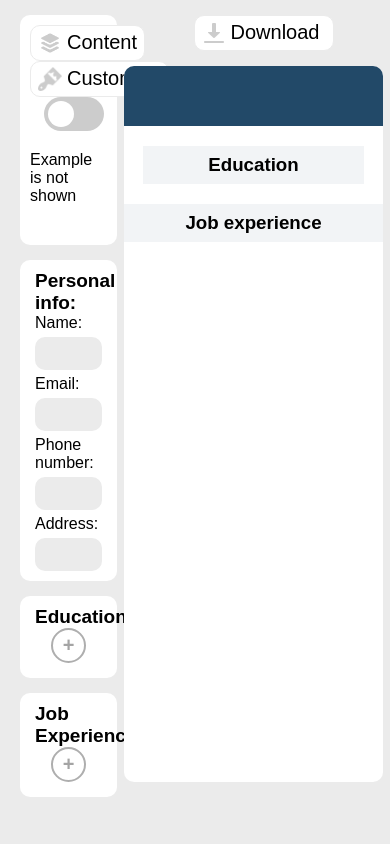
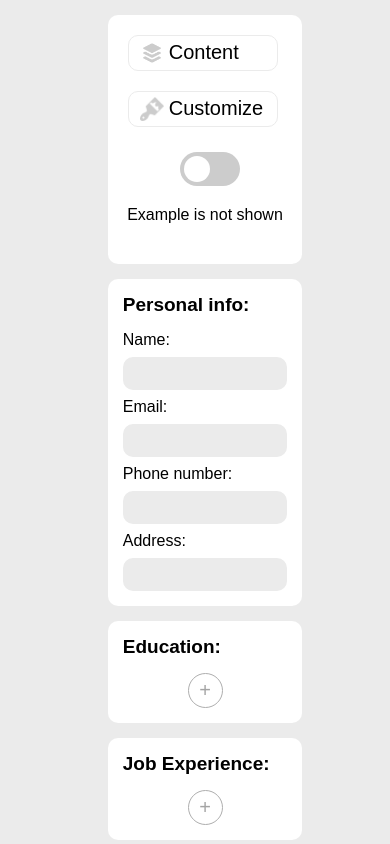
Before and after one commit to vasenkom/CV-maker, a React (Vite) app in the folder cvMaker/: page / in a window 390 px wide. Shown: the top 844 px of the page. Built offline with nearby package versions, Linux system fonts and the light colour scheme.

Commit message:
add responsive css

```diff
--- a/cvMaker/src/index.css
+++ b/cvMaker/src/index.css
@@ -2,7 +2,7 @@
   box-sizing: border-box;
   margin: 0;
   padding: 0;
-  font-family: "Libre Franklin", sans-serif;
+  /* font-family: "Libre Franklin", sans-serif; */
 }
 body {
   background-color: rgb(235, 235, 235);
@@ -20,6 +20,13 @@ body {
   display: flex;
   flex-direction: column;
   width: 30%; /* Maybe more */
+  font-family: "Libre Franklin", sans-serif;
+}
+.settingsButtonDiv {
+  display: flex;
+  flex-direction: row;
+  gap: 10px;
+  margin-bottom: 15px;
 }
 #Right {
   display: flex;
@@ -37,7 +44,16 @@ body {
   background-color: white;
   border-radius: 10px;
 }
-input {
+#form2 {
+  margin-top: 15px;
+  margin-left: 20px;
+  display: flex;
+  flex-direction: row;
+  align-items: center;
+  background-color: white;
+  border-radius: 10px;
+}
+input[type="text"] {
   border: 1px solid transparent;
   border-radius: 10px;
   background-color: rgb(235, 235, 235);
@@ -51,15 +67,27 @@ input:focus-visible {
 #personalForm {
   display: flex;
   flex-direction: column;
-  gap: 5px;
-  margin: 0px 15px 10px 15px;
+  gap: 8px;
+  margin: 0px 15px 15px 15px;
 }
 .personal-info-label {
-  margin-top: 10px;
-  margin-left: 15px;
-  margin-right: 15px;
+  margin: 15px 15px;
   font-size: 19px;
   font-weight: 600;
+}
+.dateFormMain {
+  display: flex;
+  flex-direction: row;
+  margin-right: 10px;
+  /* justify-content: space-between; */
+  gap: 10px;
+}
+.dateForm {
+  display: flex;
+  flex-direction: column;
+  justify-content: center;
+  gap: 5px;
+  width: 50%;
 }
 input[type="text"],
 select {
@@ -69,16 +97,16 @@ select {
   width: 95%;
   height: 100%;
   border: none;
-  border-radius: 10px;
+  border-radius: 0px;
   background: #ffffff;
   margin-top: 15px;
   margin-bottom: 15px;
 }
 #head {
   text-align: center;
-  background-color: #224968;
-  color: white;
-  border-radius: 10px 10px 0px 0px;
+  /* background-color: #224968; */
+  color: black;
+  border-radius: 0;
 }
 #secondLine {
   display: flex;
@@ -89,7 +117,8 @@ select {
   padding-top: 10px;
   padding-bottom: 15px;
 }
-#education {
+#education,
+#jobExperience {
   display: flex;
   flex-direction: column;
   align-items: center; /* Centers the content horizontally */
@@ -97,6 +126,7 @@ select {
   width: 85%;
   margin: 10px auto; /* Centers the entire #education div horizontally */
 }
+
 .header-text {
   display: flex;
   justify-content: center;
@@ -122,15 +152,18 @@ select {
 #savedEducationInfo {
   margin-left: 15px;
 }
+#savedEducationInfo p {
+  margin-bottom: 5px;
+}
 
 #formAppersButton {
-  border: 2px solid rgb(174, 174, 174);
+  border: 1px solid rgb(174, 174, 174);
   border-radius: 50%;
   width: 35px;
   height: 35px;
   background-color: transparent;
   color: rgb(164, 164, 164);
-  font-weight: bold;
+  font-weight: 200;
   font-size: 20px;
   display: flex;
   align-items: center;
@@ -147,18 +180,23 @@ select {
   font-size: 20px;
   border-radius: 10px;
   border: 1px solid rgb(235, 235, 235);
-  padding: 5px 7px;
+  padding: 5px 11px;
   cursor: pointer;
+  font-family: "Libre Franklin", sans-serif;
+  margin-left: 10px;
+  margin-top: 10px;
+  margin-bottom: 10px;
 }
 .downloadButton {
   width: 140px;
   font-size: 20px;
   margin-left: 20px;
   margin-top: 15px;
+  margin-bottom: 0px;
 }
 .formButton {
   margin-left: 15px;
-  margin-bottom: 10px;
+  margin-bottom: 15px;
   width: 60px;
   height: 30px;
   text-align: center;
@@ -179,3 +217,131 @@ select {
   border-radius: 10px;
   background-color: white;
 }
+#headColor #headFontColor {
+  margin-top: 10px;
+  margin-left: 15px;
+  margin-bottom: 15px;
+  margin-top: 0;
+  width: 40px; /* Adjust the width */
+  height: 40px; /* Adjust the height */
+  border: 1px solid transparent; /* Remove border */
+  border-radius: 0;
+  background-color: transparent;
+  cursor: pointer; /* Change cursor to pointer */
+}
+.fontButtons {
+  margin-left: 15px;
+  margin-bottom: 15px;
+  display: flex;
+  flex-direction: row;
+  gap: 10px;
+}
+.fontButtons button {
+  border: 1px solid rgb(174, 174, 174);
+  border-radius: 15%;
+  background-color: transparent;
+  font-size: 18px;
+  padding: 5px 7px;
+}
+@media only screen and (min-width: 2500px) {
+  #Application {
+    justify-content: center;
+  }
+  #Left {
+    width: 20%; /* Maybe more */
+  }
+  #Right {
+    width: 55%;
+  }
+}
+
+@media only screen and (min-width: 1440px) {
+  #Application {
+    justify-content: center;
+  }
+  #Left {
+    width: 25%; /* Maybe more */
+  }
+  #Right {
+    width: 60%;
+  }
+}
+
+@media only screen and (max-width: 1115px) {
+  .settingsButtonDiv {
+    display: flex;
+    flex-direction: column;
+    justify-content: center;
+    align-content: center;
+    width: 160px;
+  }
+  #ContentButton {
+    margin-bottom: 0;
+  }
+}
+
+@media only screen and (min-width: 640px) and (max-width: 760px) {
+  #SettingPartContext {
+    display: flex;
+    flex-direction: column;
+    justify-content: center;
+    align-content: center;
+  }
+  .toggleDIV {
+    display: flex;
+    flex-direction: column;
+  }
+  #form2,
+  .fontButtons {
+    display: flex;
+    flex-direction: column;
+    align-items: flex-start;
+  }
+  input[type="color"] {
+    margin-left: 15px;
+    margin-bottom: 15px;
+    margin-top: 0;
+  }
+}
+
+@media only screen and (max-width: 640px) {
+  #Application {
+    display: flex;
+    flex-direction: column;
+    align-items: center;
+    justify-content: center;
+  }
+  #Left {
+    width: 55%; /* Maybe more */
+  }
+  #form2,
+  .fontButtons {
+    display: flex;
+    flex-direction: column;
+    align-items: center; /* Centers items vertically */
+    justify-content: center; /* Centers items horizontally */
+  }
+  input[type="color"] {
+    margin-left: 0;
+    margin-bottom: 15px;
+    margin-top: 0;
+  }
+  #Right {
+    width: 90%;
+  }
+}
+
+@media only screen and (max-width: 376px) {
+  #Left {
+    width: 70%; /* Maybe more */
+  }
+  #Right {
+    width: 90%;
+  }
+  #secondLine {
+    display: flex;
+    flex-direction: column;
+    justify-content: center;
+    align-items: center;
+  }
+}
```
